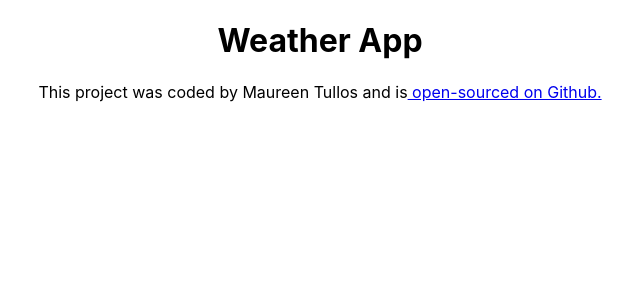
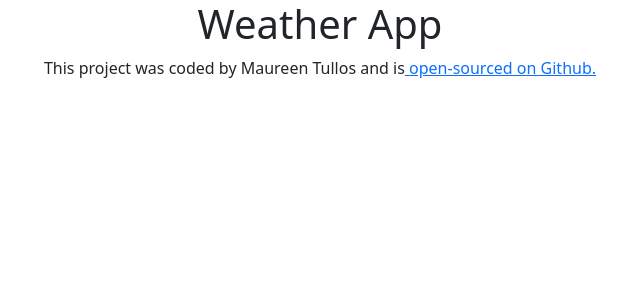
Before and after one commit to maureentullos/react-weather-app, a React (Create React App) app: page / in a window 1280 px wide. Shown: the top 300 px of the page, without its empty margins (320-960 px from the left). Built offline with nearby package versions, Linux system fonts and the light colour scheme.

Commit message:
Added bootstrap.

```diff
--- a/package.json
+++ b/package.json
@@ -6,6 +6,7 @@
     "@testing-library/jest-dom": "^5.17.0",
     "@testing-library/react": "^13.4.0",
     "@testing-library/user-event": "^13.5.0",
+    "bootstrap": "^5.3.2",
     "react": "^18.2.0",
     "react-dom": "^18.2.0",
     "react-scripts": "5.0.1",
--- a/src/App.js
+++ b/src/App.js
@@ -4,15 +4,19 @@ import './App.css';
 export default function App() {
   return (
     <div className="App">
+      <div className="container">
         <h1>Weather App</h1>
         <footer>
           This project was coded by Maureen Tullos and is
           <a
             href="https://github.com/maureentullos/react-weather-app.git"
-          target="_blank"
-        > open-sourced on Github.
+            target="_blank" rel="noopener noreferrer"
+          >
+            {" "}
+            open-sourced on Github.
           </a>
         </footer>
       </div>
+    </div>
   );
 }
--- a/src/index.js
+++ b/src/index.js
@@ -1,6 +1,8 @@
 import React from 'react';
 import ReactDOM from 'react-dom/client';
 import './index.css';
+import 'bootstrap/dist/css/bootstrap.css';
+
 import App from './App';
 import reportWebVitals from './reportWebVitals';
 
```
Also changed, not shown: 1 other file (tests, documents, lock files or other folders). Lines whose indentation alone changed are shown as unchanged.
